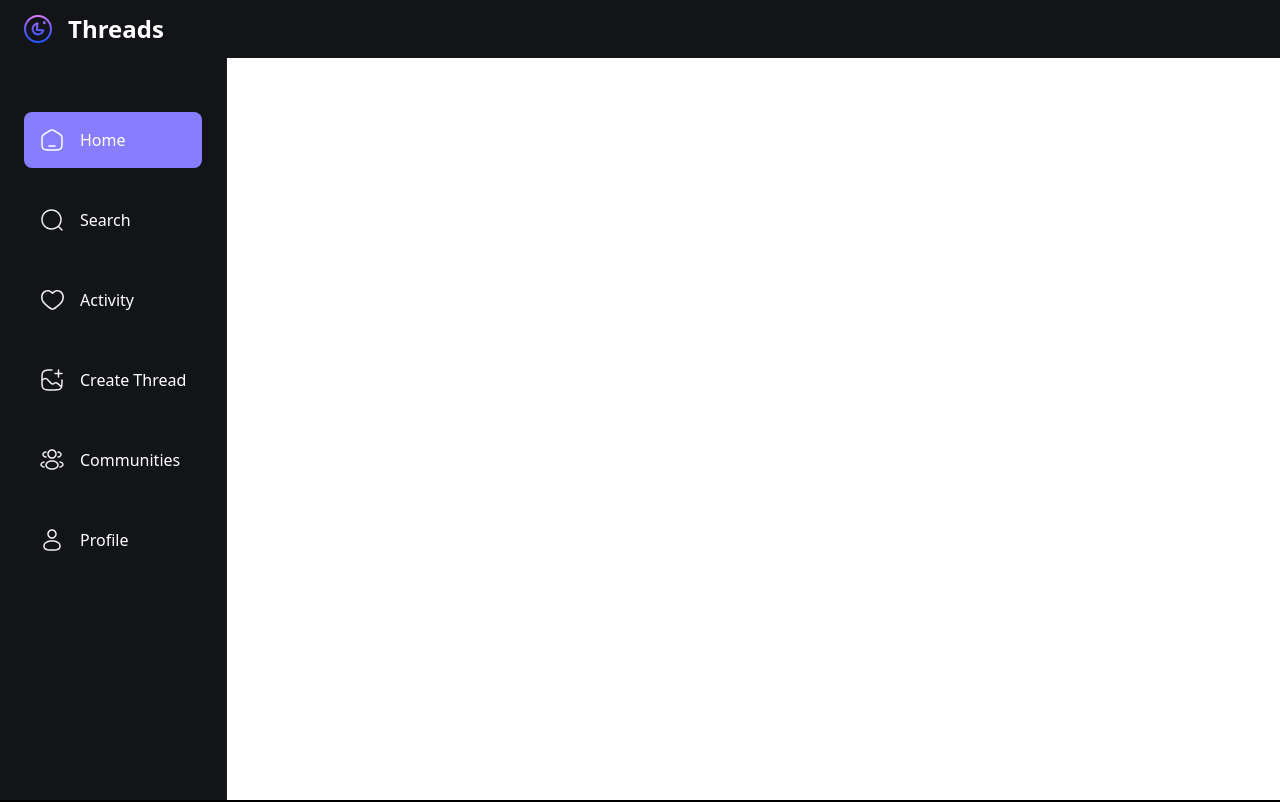
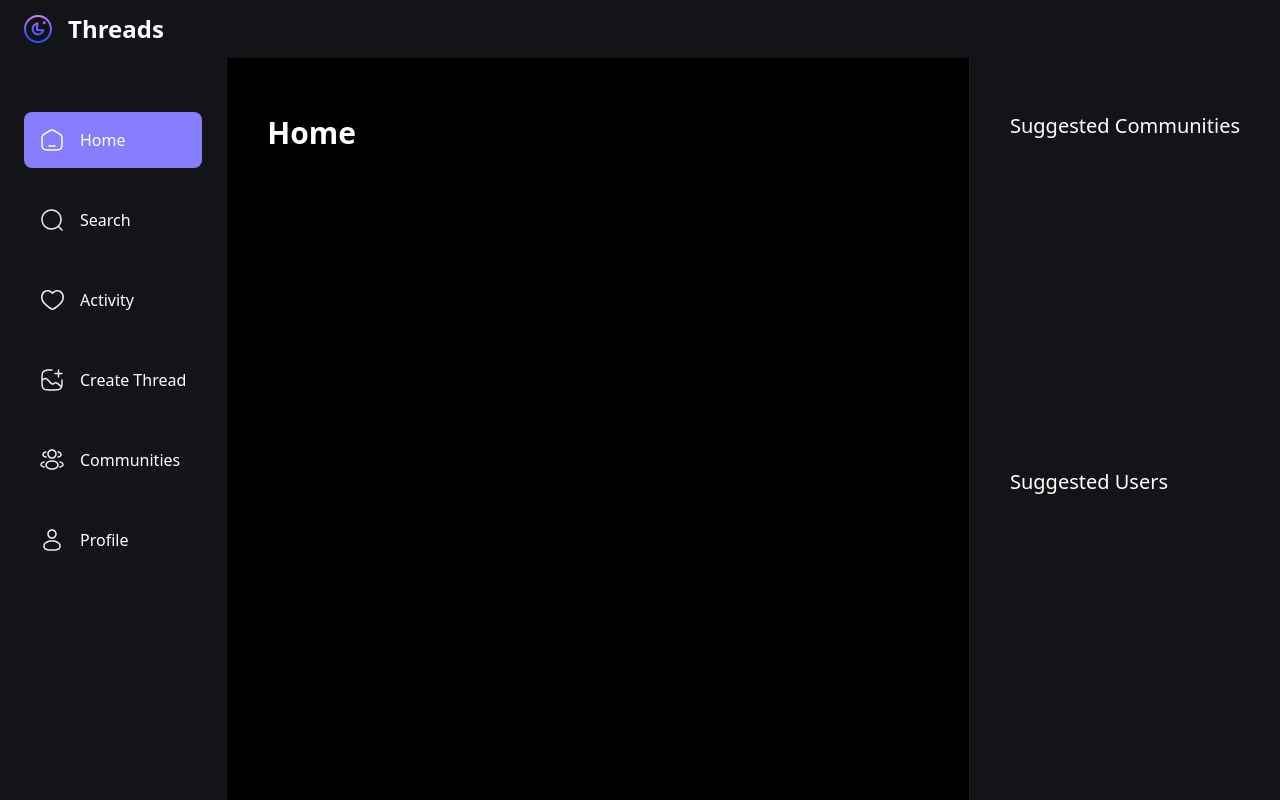
Before and after one commit to ShahadathAlam/Threads, a Next.js app: page / in a window 1280 px wide. Shown: the top 802 px of the page. Built offline with nearby package versions, Linux system fonts and the light colour scheme; no server answers.

Commit message:
RightSidebar component created , logout functionality problem solved, .env.local are updated and problem solved

```diff
--- a/app/(auth)/sign-in/[[...sign-in]]/page.tsx
+++ b/app/(auth)/sign-in/[[...sign-in]]/page.tsx
@@ -1,5 +1,9 @@
 import { SignIn } from "@clerk/nextjs";
 
 export default function Page() {
-  return <SignIn />;
+  return (
+    <SignIn
+      redirectUrl="/dashboard" // Redirect to /dashboard after sign-in
+    />
+  );
 }
--- a/app/(root)/layout.tsx
+++ b/app/(root)/layout.tsx
@@ -34,7 +34,7 @@
           className={`${geistSans.variable} ${geistMono.variable} antialiased`}
         >
           <Topbar />
-          <main>
+          <main className="flex flex-row">
             <LeftSidebar />
 
             <section className="main-container">
--- a/components/shared/Bottombar.tsx
+++ b/components/shared/Bottombar.tsx
@@ -30,7 +30,7 @@
                 width={24}
                 height={24}
               />
-              <p className="text-subtle-medium text-light-1 max:sm:hidden">
+              <p className="text-subtle-medium text-light-1 max-sm:hidden">
                 {link.label.split(/\s+/)[0]}
                 {/* {link.label.split(" ")[0]} */}
               </p>
--- a/components/shared/RightSidebar.tsx
+++ b/components/shared/RightSidebar.tsx
@@ -1,5 +1,17 @@
 import React from "react";
 
 export default function RightSidebar() {
-  return <div>RightSidebar</div>;
+  return (
+    <section className="custom-scrollbar rightsidebar">
+      <div className="flex flex-1 flex-col justify-start">
+        <h3 className="text-heading4-medium text-light-1">
+          Suggested Communities
+        </h3>
+      </div>
+
+      <div className="flex flex-1 flex-col justify-start">
+        <h3 className="text-heading4-medium text-light-1">Suggested Users</h3>
+      </div>
+    </section>
+  );
 }
--- a/components/shared/Topbar.tsx
+++ b/components/shared/Topbar.tsx
@@ -1,4 +1,5 @@
 import { OrganizationSwitcher, SignedIn, SignOutButton } from "@clerk/nextjs";
+import { dark } from "@clerk/themes";
 import Image from "next/image";
 import Link from "next/link";
 import React from "react";
@@ -29,6 +30,7 @@
 
         <OrganizationSwitcher
           appearance={{
+            baseTheme: dark,
             elements: {
               organizationSwitcherTrigger: "py-2 px-4",
             },
--- a/package.json
+++ b/package.json
@@ -10,6 +10,7 @@
   },
   "dependencies": {
     "@clerk/nextjs": "^6.9.8",
+    "@clerk/themes": "^2.2.5",
     "@uploadthing/react": "^7.1.5",
     "mongoose": "^8.9.3",
     "next": "15.1.4",
```
Also changed, not shown: 1 other file (tests, documents, lock files or other folders).
